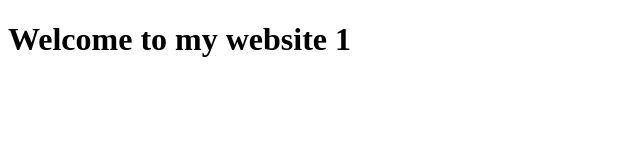
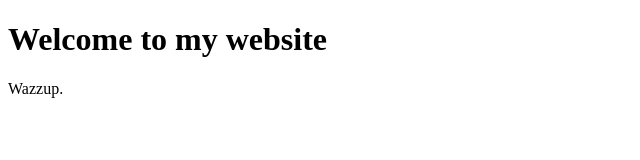
Before and after one commit to GargAniket/CSPWebsite, a plain HTML site: page index.html in a window 1280 px wide. Shown: the full height of the page, 0-640 px from the left. Drawn offline with Linux system fonts and the light colour scheme.

Commit message:
Update index.html

```diff
--- a/index.html
+++ b/index.html
@@ -1,9 +1,9 @@
-
 <!DOCTYPE html>
 <html>
 <body>
 
-  <h1> Welcome to my website 1</h1>
+  <h1>Welcome to my website</h1>
+  <p>Wazzup.</p>
 
 </body>
 </html>
```
